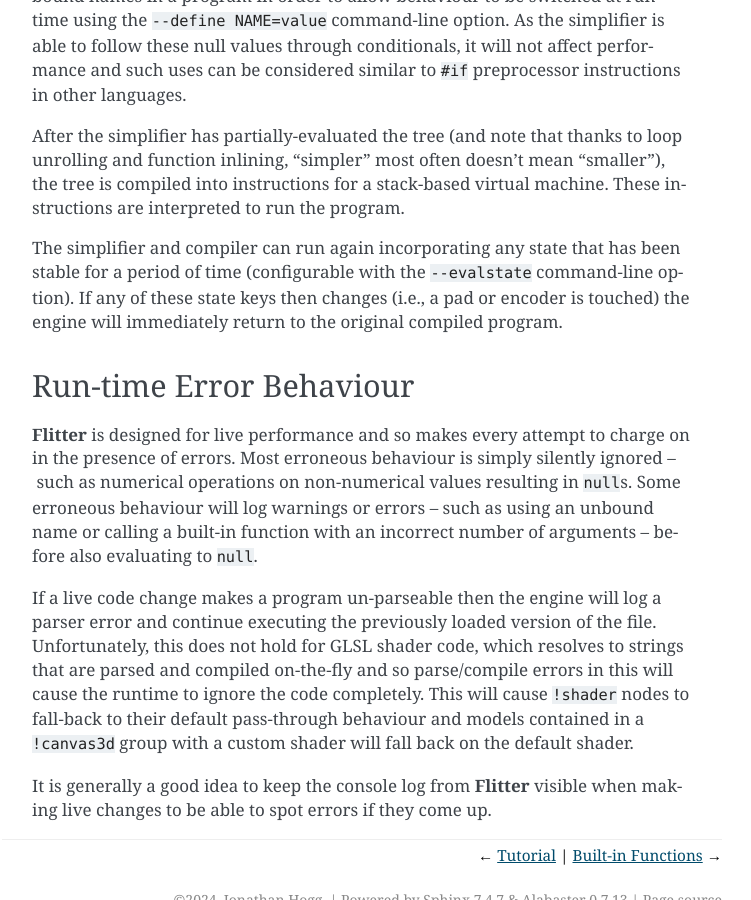
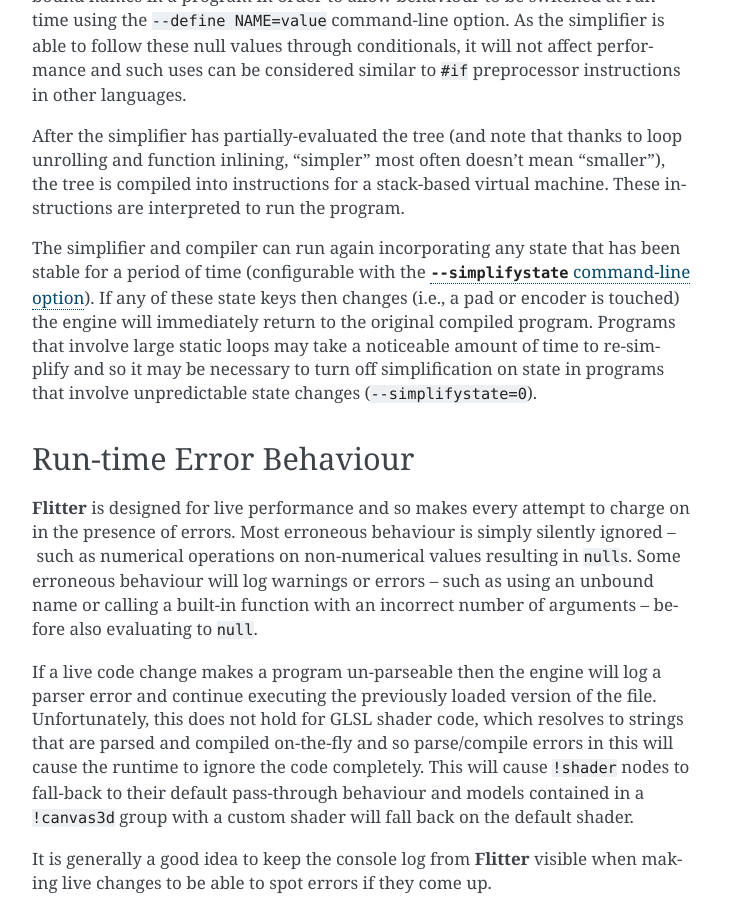
Before and after one commit to jonathanhogg/flitter, a Sphinx documentation site: the page built from docs/language.md, in a window 1280 px wide and 900 px high, scrolled down 21223 px. Shown: the whole window, without its empty margins (388-1139 px from the left). Built offline with Sphinx 7.4.7, drawn with Linux system fonts in a browser that asks for light colours.

Commit message:
Small documentation fix for old naming of `--simplifystate` option

```diff
--- a/docs/language.md
+++ b/docs/language.md
@@ -1026,9 +1026,13 @@
 machine. These instructions are interpreted to run the program.
 
 The simplifier and compiler can run again incorporating any state that has been
-stable for a period of time (configurable with the `--evalstate` command-line
-option). If any of these state keys then changes (i.e., a pad or encoder is
-touched) the engine will immediately return to the original compiled program.
+stable for a period of time (configurable with the [`--simplifystate`
+command-line option](install.md#running-flitter)). If any of these state keys
+then changes (i.e., a pad or encoder is touched) the engine will immediately
+return to the original compiled program. Programs that involve large static
+loops may take a noticeable amount of time to re-simplify and so it may be
+necessary to turn off simplification on state in programs that involve
+unpredictable state changes (`--simplifystate=0`).
 
 ## Run-time Error Behaviour
 
```
